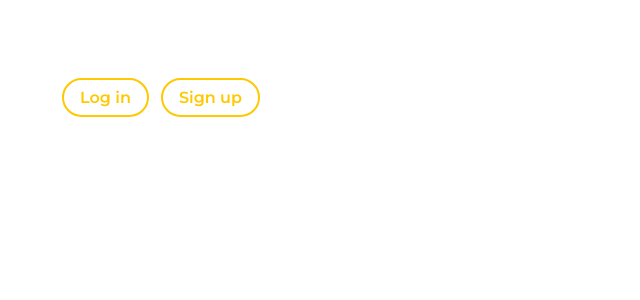
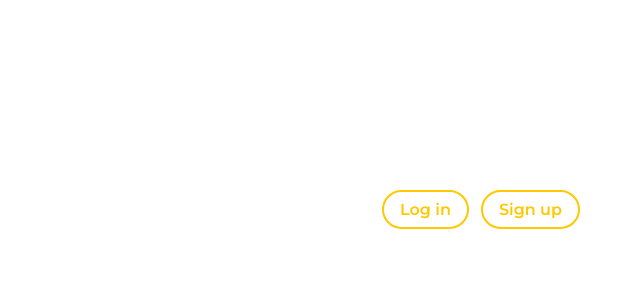
Before and after one commit to jssol/bookracers-frontend, a React (Create React App) app: page /register in a window 1280 px wide. Shown: the top 300 px of the page, without its empty margins (0-640 px from the left). Built offline with nearby package versions, Linux system fonts and the light colour scheme.

Commit message:
Make registration forms responsive

```diff
--- a/src/components/assets/styles/Registration.scss
+++ b/src/components/assets/styles/Registration.scss
@@ -78,3 +78,11 @@
 .form-button {
   height: 2.5em;
 }
+
+
+@media only screen and (min-width: 900px) {
+  .registration-page-content {
+    width: 40%;
+    margin-top: 12em;
+  }
+}
```
